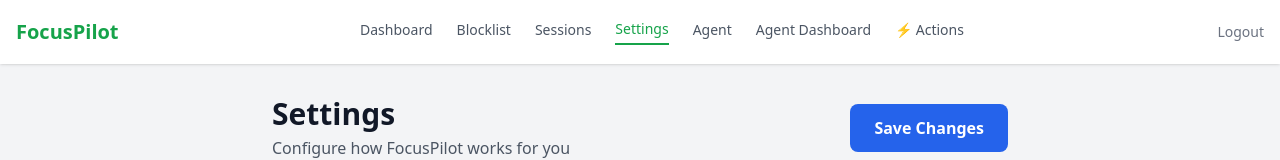
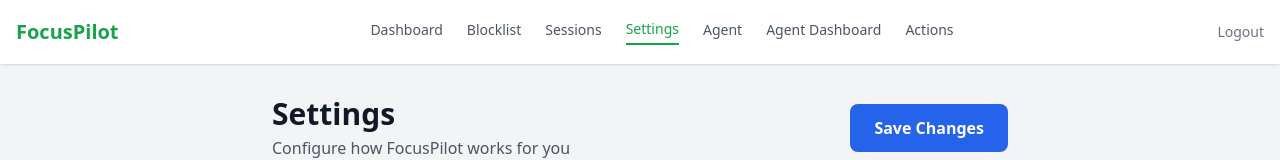
Before and after one commit to olatunjitobiloba/FocusPilot, a React (Create React App) app in the folder focuspilot-frontend/: page /settings in a window 1280 px wide. Shown: the top 160 px of the page. Built offline with nearby package versions, Linux system fonts and the light colour scheme; no server answers; sample sign-in values are in the browser's storage.

Commit message:
ui update

```diff
--- a/focuspilot-frontend/src/components/Navbar.tsx
+++ b/focuspilot-frontend/src/components/Navbar.tsx
@@ -119,7 +119,7 @@ function Navbar() {
               to="/execution"
               className={`font-medium text-sm pb-1 transition ${getExecutionClass()}`}
             >
-              ⚡ Actions
+              Actions
             </Link>
           </div>
 
```
